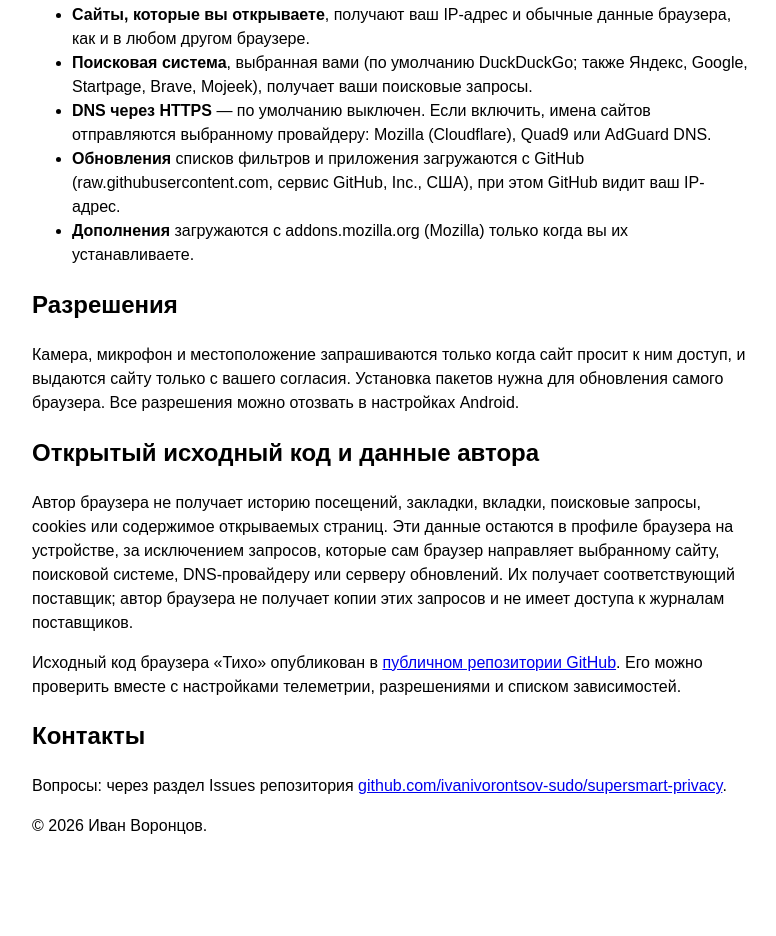
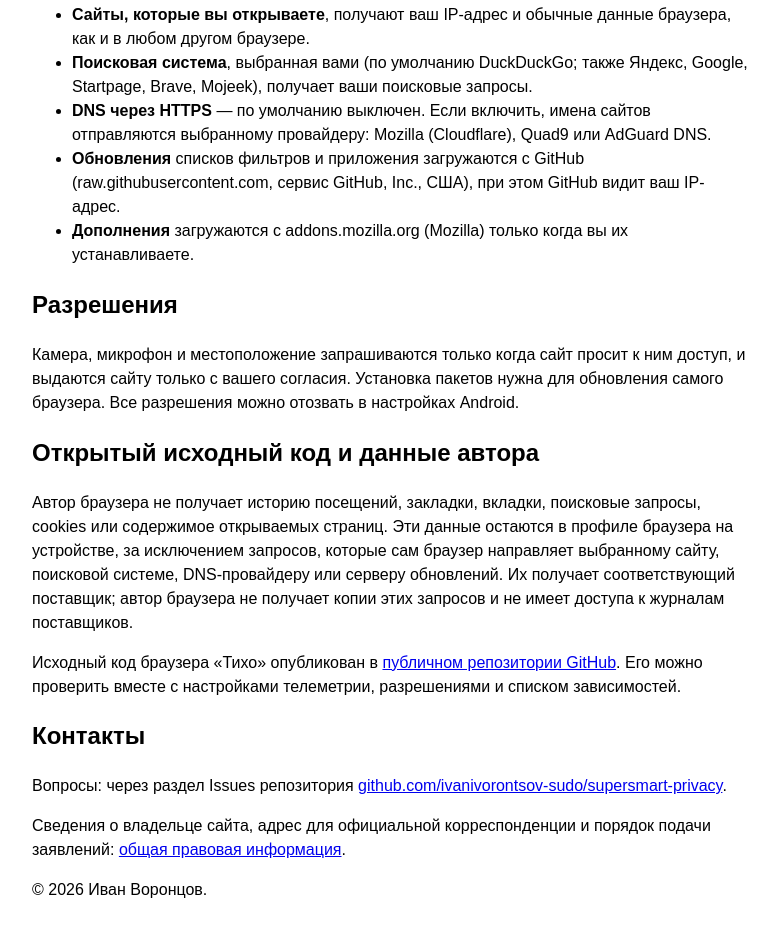
Before and after one commit to ivanivorontsov-sudo/supersmart-privacy, a plain HTML site: page tiho.html in a window 1280 px wide. Shown: the part 704-1640 px from the top of the page, without its empty margins (248-1024 px from the left). Before the commit the page ends 1582 px from the top, so only its background shows below. Drawn offline with Linux system fonts and the light colour scheme.

Commit message:
Link product privacy page to common legal owner disclosures

```diff
--- a/tiho.html
+++ b/tiho.html
@@ -29,4 +29,5 @@
 <h2>Разрешения</h2>
 <p>Камера, микрофон и местоположение запрашиваются только когда сайт просит к ним доступ, и выдаются сайту только с вашего согласия. Установка пакетов нужна для обновления самого браузера. Все разрешения можно отозвать в настройках Android.</p>
 <h2>Открытый исходный код и данные автора</h2><p>Автор браузера не получает историю посещений, закладки, вкладки, поисковые запросы, cookies или содержимое открываемых страниц. Эти данные остаются в профиле браузера на устройстве, за исключением запросов, которые сам браузер направляет выбранному сайту, поисковой системе, DNS-провайдеру или серверу обновлений. Их получает соответствующий поставщик; автор браузера не получает копии этих запросов и не имеет доступа к журналам поставщиков.</p><p>Исходный код браузера «Тихо» опубликован в <a href="https://github.com/ivanivorontsov-sudo/tiho-browser">публичном репозитории GitHub</a>. Его можно проверить вместе с настройками телеметрии, разрешениями и списком зависимостей.</p><h2>Контакты</h2><p>Вопросы: через раздел Issues репозитория <a href="https://github.com/ivanivorontsov-sudo/supersmart-privacy/issues">github.com/ivanivorontsov-sudo/supersmart-privacy</a>.</p>
+<p>Сведения о владельце сайта, адрес для официальной корреспонденции и порядок подачи заявлений: <a href="https://ivanivorontsov-sudo.github.io/legal.html">общая правовая информация</a>.</p>
 <footer><p>© 2026 Иван Воронцов.</p></footer></body></html>
```
